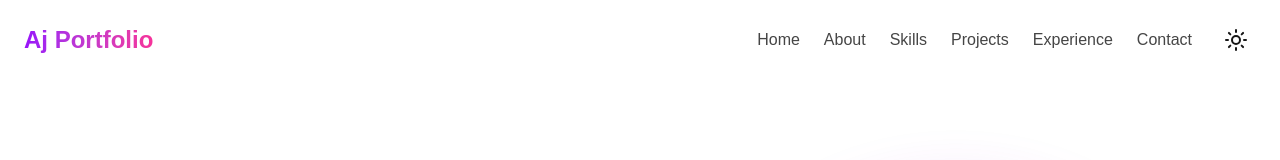
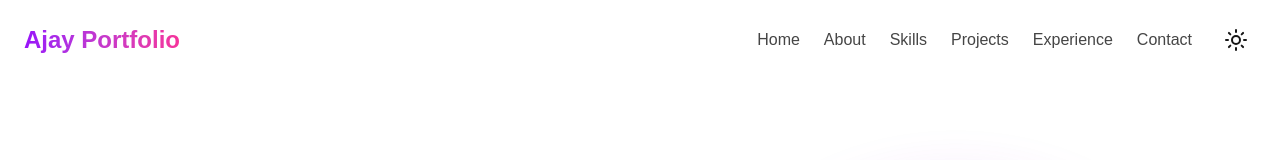
Before and after one commit to ajjjugoswami/ajy-portfolio, a Next.js app: page / in a window 1280 px wide. Shown: the top 160 px of the page. Built offline with nearby package versions, Linux system fonts and the light colour scheme.

Commit message:
Update header text in Header component from "Aj Portfolio" to "Ajay Portfolio".

```diff
--- a/src/components/Header.tsx
+++ b/src/components/Header.tsx
@@ -30,7 +30,7 @@ export function Header() {
           href="/"
           className="text-xl sm:text-2xl font-bold bg-clip-text text-transparent bg-gradient-to-r from-purple-600 to-pink-500 dark:from-purple-400 dark:to-pink-300 animate-fade-in"
         >
-          Aj Portfolio
+          Ajay Portfolio
         </Link>
 
         <div className="flex items-center gap-4 sm:gap-6">
```
